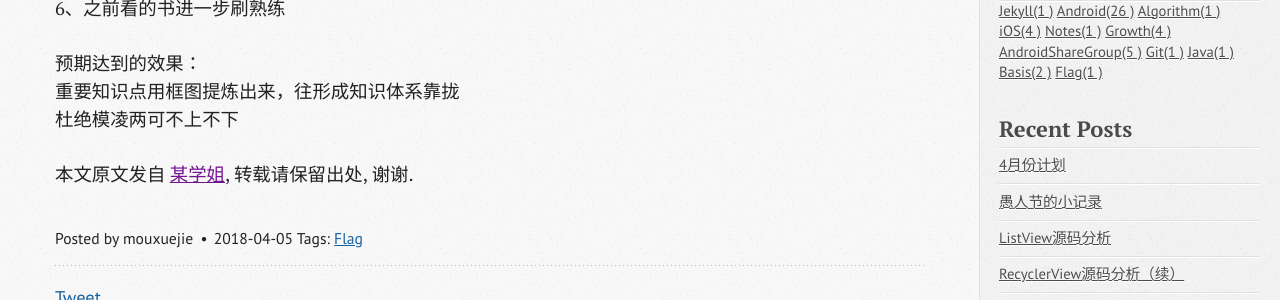
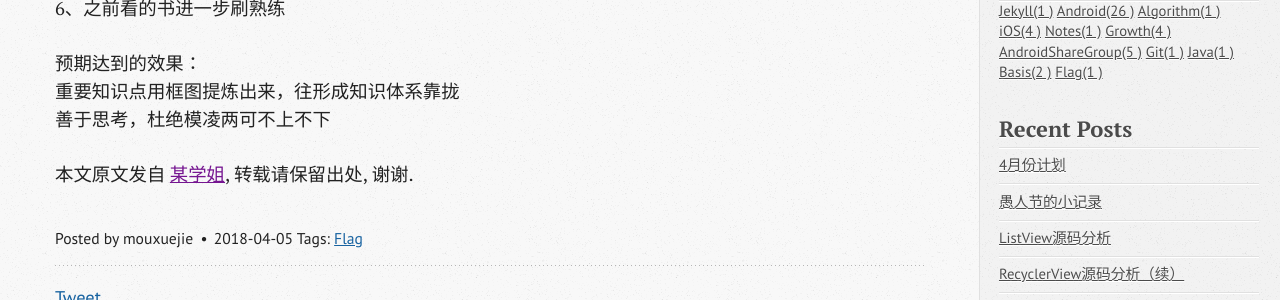
Before and after one commit to wangxinghe/wangxinghe.github.io, a Jekyll site: the page built from _posts/2018-04-05-april-flag.md, in a window 1280 px wide. Shown: the part 681-981 px from the top of the page. Built offline with Jekyll 4.4.1, drawn with Linux system fonts in a browser that asks for light colours; comment, search, counter and statistics services are not loaded.

Commit message:
[add]2018-04-05-april-flag

```diff
--- a/_posts/2018-04-05-april-flag.md
+++ b/_posts/2018-04-05-april-flag.md
@@ -21,4 +21,4 @@ tags: [Flag]
 
 预期达到的效果：
 重要知识点用框图提炼出来，往形成知识体系靠拢
-杜绝模凌两可不上不下
+善于思考，杜绝模凌两可不上不下
```
